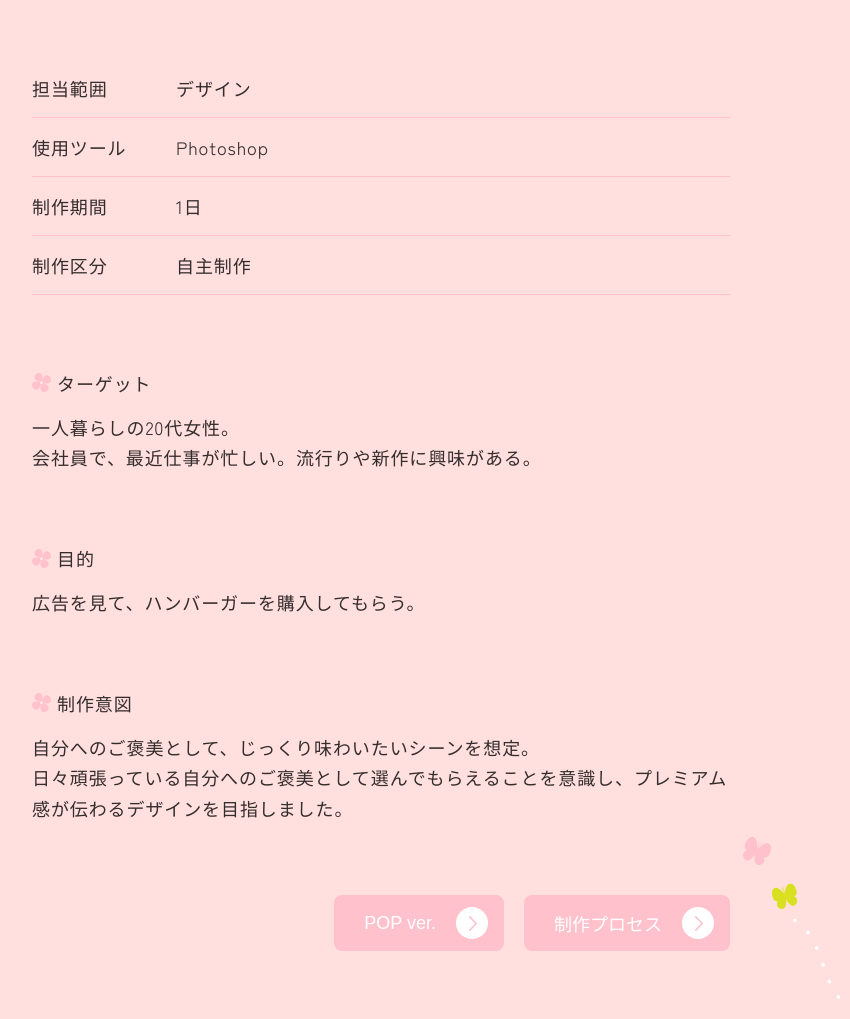
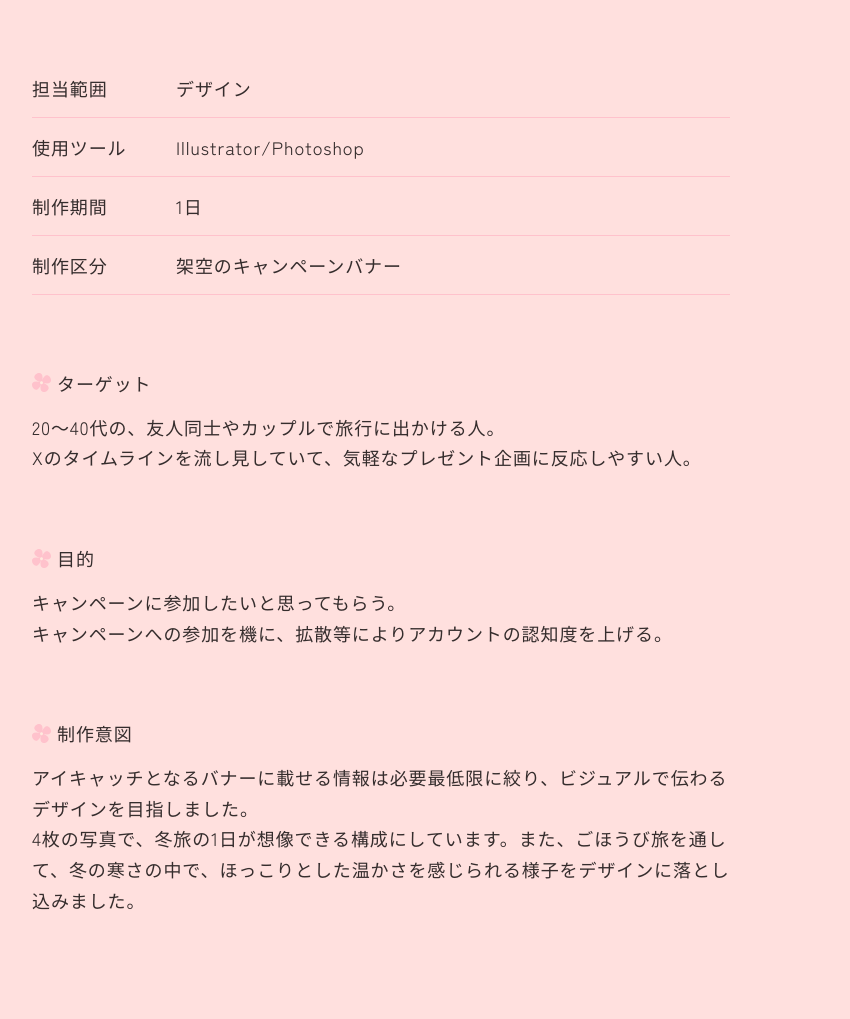
Before and after one commit to mt3753/maho-taguchi-portfolio, a plain HTML site: page works/works5.html in a window 1280 px wide. Shown: the part 1380-2399 px from the top of the page, without its empty margins (259-1109 px from the left). Drawn offline with nearby package versions, Linux system fonts and the light colour scheme; a web font is replaced by a local one.

Commit message:
20261125_1

```diff
--- a/works/works5.html
+++ b/works/works5.html
@@ -67,7 +67,7 @@
           </div>
           <div class="works_detail_info_item">
             <dt>使用ツール</dt>
-            <dd>Photoshop</dd>
+            <dd>Illustrator/Photoshop</dd>
           </div>
           <div class="works_detail_info_item">
             <dt>制作期間</dt>
@@ -75,7 +75,7 @@
           </div>
           <div class="works_detail_info_item">
             <dt>制作区分</dt>
-            <dd>自主制作</dd>
+            <dd>架空のキャンペーンバナー</dd>
           </div>
         </dl>
         <section class="works_detail_concept">
@@ -84,38 +84,30 @@
               <img src="../images/works_detail_flower.svg" alt="" class="works_detail_flower">
               <h3>ターゲット</h3>
             </div>
-            <p>一人暮らしの20代女性。<br>会社員で、最近仕事が忙しい。流行りや新作に興味がある。</p>
+            <p>20〜40代の、友人同士やカップルで旅行に出かける人。<br>Xのタイムラインを流し見していて、気軽なプレゼント企画に反応しやすい人。</p>
           </div>
           <div class="works_detail_concept_item">
             <div class="works_detail_concept_title">
               <img src="../images/works_detail_flower.svg" alt="" class="works_detail_flower">
               <h3>目的</h3>
             </div>
-            <p>広告を見て、ハンバーガーを購入してもらう。</p>
+            <p>キャンペーンに参加したいと思ってもらう。<br>キャンペーンへの参加を機に、拡散等によりアカウントの認知度を上げる。</p>
           </div>
           <div class="works_detail_concept_item">
             <div class="works_detail_concept_title">
               <img src="../images/works_detail_flower.svg" alt="" class="works_detail_flower">
               <h3>制作意図</h3>
             </div>
-            <p>自分へのご褒美として、じっくり味わいたいシーンを想定。<br>日々頑張っている自分へのご褒美として選んでもらえることを意識し、プレミアム感が伝わるデザインを目指しました。</p>
+            <p>アイキャッチとなるバナーに載せる情報は必要最低限に絞り、ビジュアルで伝わるデザインを目指しました。<br>4枚の写真で、冬旅の1日が想像できる構成にしています。また、ごほうび旅を通して、冬の寒さの中で、ほっこりとした温かさを感じられる様子をデザインに落とし込みました。</p>
           </div>
 
-          <!--RICH Ver.へ遷移するボタン-->
-          <div class="process_btn">
-            <a href="../works/works3.html">
-              <button class="btn">
-                <span class="btn_title">POP ver.</span>
-                <span class="btn_circle"><img src="../images/process_arrow.svg" alt="矢印"></span>
-              </button>
-            </a>
-            <!--モーダル2のボタン-->
+          <!-- <div class="process_btn">
             <button class="btn modal_open" data-modal="Modal_2">
               <img src="../images/works_butterfly.svg" alt="" class="process_butterfly">
               <span class="btn_title">制作プロセス</span>
               <span class="btn_circle"><img src="../images/process_arrow.svg" alt="矢印"></span>
             </button>
-          </div>
+          </div>                       -->
         </section>
 
         <!--作品スライダー-->
@@ -247,15 +239,13 @@
 
 
   <!--モーダル2の中身-->
-  <dialog id="Modal_2" class="modal">
+  <!-- <dialog id="Modal_2" class="modal">
     <div class="modal_header">
       <button class="modal_close modal_close_btn"></button>
       <h2>制作プロセス</h2>
     </div>
     <div class="modal_body">
-      <!--PC-->
       <p class="summary">制作にあたり、情報整理からレイアウト・世界観など、<br>このデザインに至った背景。</p>
-      <!--SP-->
       <p class="sp_summary">制作にあたり、情報整理からレイアウト・世界観など、このデザインに至った背景。</p>
       <div class="modal_process">
         <div class="modal_title">
@@ -280,7 +270,7 @@
       </div>
       <img src="../images/works5-2.jpg" alt="" class="modal_works">
     </div>
-  </dialog>
+  </dialog> -->
 
   <!--花びら-->
   <div class="petals" data-image-path="../images/"></div>
```
Also changed, not shown: works/works1.html (+1 -1 lines), works/works2.html (+1 -1 lines), works/works3.html (+8 -11 lines), works/works4.html (+1 -1 lines), works/works6.html (+1 -1 lines).
